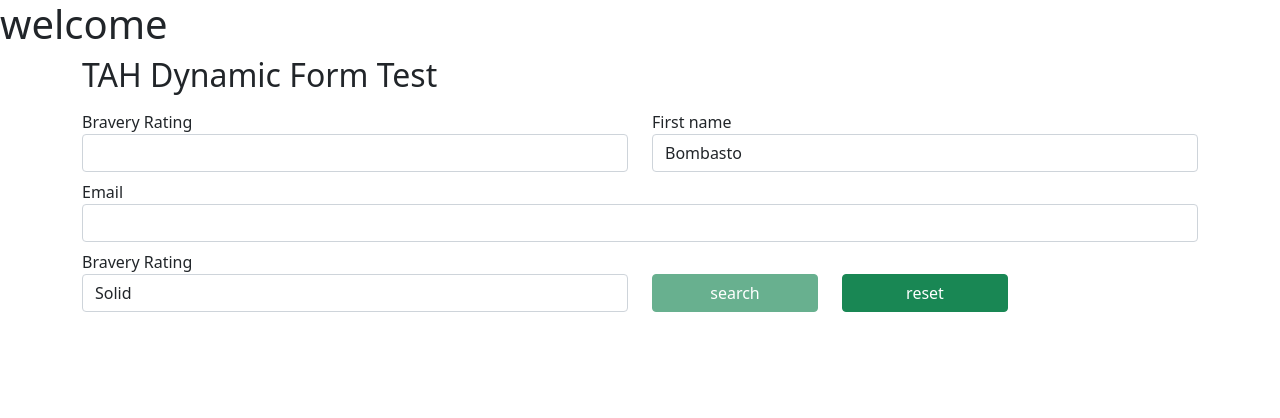
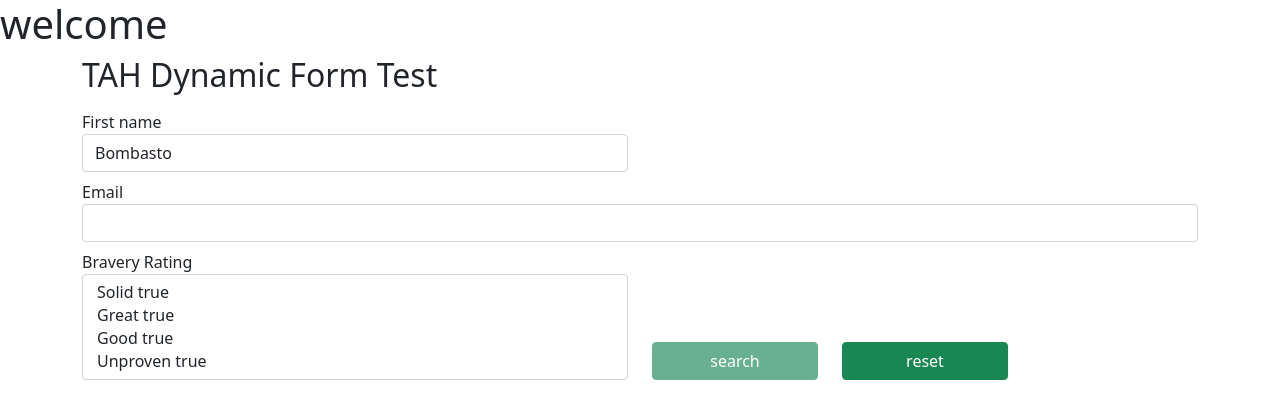
Before and after one commit to tariq-abdulghani/dynamic-from-module, an Angular app: page / in a window 1280 px wide. Shown: the top 418 px of the page. Built offline with nearby package versions, Linux system fonts and the light colour scheme.

Commit message:
closes #18 closes #10 allow selecting objects allow multi selections

```diff
--- /dev/null
+++ b/src/app/tah-dynamic-form/models/generic-select-control.ts
@@ -0,0 +1,40 @@
+import { BaseDynamicFormControl } from "./base-control";
+import { ControlTypes } from "./control-types";
+
+export class GenericSelectControl<T> extends BaseDynamicFormControl<T> {
+    controlType = ControlTypes.GENERIC_DROP_DOWN;
+    options: T[];//{ key: string; value: string }[];
+    bindValue: undefined | string;
+    bindLabel: string | number;
+    multiple: boolean ;
+    dropDownSize: number;
+    constructor(
+      options: {
+        value?: T;
+        key?: string;
+        label?: string;
+        required?: boolean;
+        weight?: number;
+        type?: string;
+        options?: T[];//{ key: string; value: string }[];
+        bindValue?: string;
+        bindLabel: string | number;
+        multiple?:boolean;
+        dropDownSize?: number;
+      }
+    ) {
+      super({
+        value: options.value as T,
+        key: options.key,
+        label: options.label,
+        required: options.required,
+        weight: options.weight,
+      });
+    //   this.value = options.value;
+      this.options = options.options || [];
+      this.bindValue = options.bindValue;
+      this.bindLabel = options.bindLabel;
+      this.multiple = options.multiple== true? true: false ;
+      this.dropDownSize = options.dropDownSize? options.dropDownSize: 0;
+    }
+  }
--- a/src/app/tah-dynamic-form/models/select-control.ts
+++ b/src/app/tah-dynamic-form/models/select-control.ts
@@ -51,12 +51,13 @@ export class GenericSelectControl<T> extends BaseDynamicFormControl<T> {
     }
   ) {
     super({
-      value: options.value,
+      // value: options.value as T,
       key: options.key,
       label: options.label,
       required: options.required,
       weight: options.weight,
     });
+    this.value = options.value;
     this.options = options.options || [];
     this.bindValue = options.bindValue;
     this.bindLabel = options.bindLabel;
--- a/src/app/tah-dynamic-form/tah-dynamic-form-control/tah-dynamic-form-control.component.html
+++ b/src/app/tah-dynamic-form/tah-dynamic-form-control/tah-dynamic-form-control.component.html
@@ -22,12 +22,14 @@
       [id]="control.key"
       [formControlName]="control.key"
       [ngClass]="{'invalid-input': !isValid}"
-      [multiple]="$any(control).multiple"
+      [multiple]="$any(control).multiple?true:false"
       [size]="$any(control).dropDownSize"
       class="form-control">
         <option *ngFor="let opt of $any(control)?.options"
-        [ngValue]="$any(control).bindValue? opt[$any(control).bindValue]: opt">
-          {{opt[$any(control).bindLabel]}}</option>
+        [ngValue]="opt[$any(control).bindValue]? opt[$any(control).bindValue]: opt">
+          {{opt[$any(control).bindLabel]}}
+          {{$any(control).multiple}}
+        </option>
       </select>
 
     </ng-container>
--- a/src/app/tah-dynamic-form/tah-dynamic-form-control/tah-dynamic-form-control.component.ts
+++ b/src/app/tah-dynamic-form/tah-dynamic-form-control/tah-dynamic-form-control.component.ts
@@ -9,7 +9,7 @@ import { BaseDynamicFormControl } from '../models/base-control';
 })
 export class TahDynamicFormControlComponent implements OnInit {
 
-  @Input() control!: BaseDynamicFormControl<string>;
+  @Input() control!: BaseDynamicFormControl<any>;
   @Input() form!: FormGroup;
   get isValid() { return this.form.controls[this.control.key].untouched || this.form.controls[this.control.key].valid; }
 
--- /dev/null
+++ b/src/app/test-dynamic-form/models/select-options.ts
@@ -0,0 +1,5 @@
+
+export interface SelectOption{
+    key: string;
+    value: string;
+}
--- a/src/app/test-dynamic-form/test-dynamic-form.component.ts
+++ b/src/app/test-dynamic-form/test-dynamic-form.component.ts
@@ -1,7 +1,10 @@
 import { Component, OnInit } from '@angular/core';
+import { NgSelectOption } from '@angular/forms';
 import { BaseDynamicFormControl } from '../tah-dynamic-form/models/base-control';
-import { GenericSelectControl, SelectControl } from '../tah-dynamic-form/models/select-control';
+import { GenericSelectControl } from '../tah-dynamic-form/models/generic-select-control';
+import {SelectControl } from '../tah-dynamic-form/models/select-control';
 import { TextControl } from '../tah-dynamic-form/models/text-control';
+import { SelectOption } from './models/select-options';
 
 @Component({
   selector: 'app-test-dynamic-form',
@@ -9,18 +12,18 @@ import { TextControl } from '../tah-dynamic-form/models/text-control';
   styleUrls: ['./test-dynamic-form.component.css'],
 })
 export class TestDynamicFormComponent implements OnInit {
-  controls: BaseDynamicFormControl<string>[] = [
-    new SelectControl({
-      key: 'brave',
-      label: 'Bravery Rating',
-      options: [
-        { key: 'solid', value: 'Solid' },
-        { key: 'great', value: 'Great' },
-        { key: 'good', value: 'Good' },
-        { key: 'unproven', value: 'Unproven' },
-      ],
-      weight: 6,
-    }),
+  controls: BaseDynamicFormControl<any>[] = [
+    // new SelectControl({
+    //   key: 'brave',
+    //   label: 'Bravery Rating',
+    //   options: [
+    //     { key: 'solid', value: 'Solid' },
+    //     { key: 'great', value: 'Great' },
+    //     { key: 'good', value: 'Good' },
+    //     { key: 'unproven', value: 'Unproven' },
+    //   ],
+    //   weight: 6,
+    // }),
 
     new TextControl({
       type: 'text',
@@ -39,8 +42,8 @@ export class TestDynamicFormComponent implements OnInit {
       required: true
     }),
 
-    new GenericSelectControl<any>({
-      value:undefined,
+    new GenericSelectControl<SelectOption>({
+      value:{ key: 'solid', value: 'Solid' },
       key: 'braveB',
       label: 'Bravery Rating',
       options: [
@@ -52,7 +55,7 @@ export class TestDynamicFormComponent implements OnInit {
       weight: 6,
       bindValue: 'key',
       bindLabel: 'value',
-      multiple: false
+      multiple: true
     })
   ];
 
```
